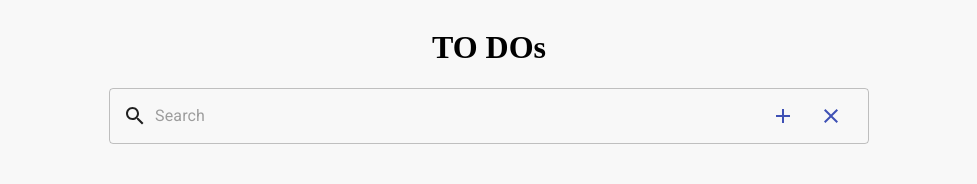
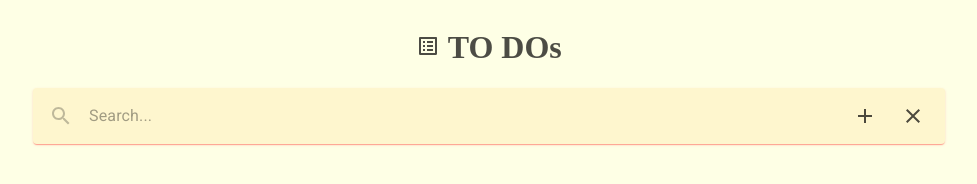
Before and after one commit to vrajpal-jhala/to-do-app, a React app: page / in a window 1280 px wide. Shown: the whole page, without its empty margins (151-1128 px from the left). Built offline with nearby package versions, Linux system fonts and the light colour scheme.

Commit message:
Changed look and feel

```diff
--- a/public/index.html
+++ b/public/index.html
@@ -6,6 +6,15 @@
     <title>To Do App</title>
   </head>
   <body>
-    <div id="toDoApp"></div>
+    <div id="toDoApp">
+      <div
+        style="position: absolute;top: 50%; left: 50%; transform: translate(-50%, -50%);display: flex;"
+      >
+        <img src="img/preloader.gif" />
+        <span style="align-self: center;padding: 10px; font-size: 40px;"
+          >Loading...</span
+        >
+      </div>
+    </div>
   </body>
 </html>
--- a/src/Header.js
+++ b/src/Header.js
@@ -1,13 +1,27 @@
 import React from 'react';
 import {
-    Grid
+    Grid,
+    makeStyles
 } from '@material-ui/core';
+import {
+    ListAlt
+} from '@material-ui/icons';
+
+const useStyle = makeStyles({
+    header: {
+        justifyContent: 'center',
+        color: 'rgba(0, 0, 0, 0.7)'
+    }
+});
 
 export default function Header() {
+
+    const classes = useStyle();
+
     return (
-        <Grid container justify="center">
+        <Grid container className={classes.header}>
             <Grid item>
-                <h1>TO DOs</h1>
+                <h1><ListAlt /> TO DOs</h1>
             </Grid>
         </Grid>
     );
--- a/src/SearchBar.js
+++ b/src/SearchBar.js
@@ -2,10 +2,10 @@ import React, {
     useState
 } from 'react';
 import {
-    Grid,
-    InputAdornment,
-    TextField,
+    Paper,
+    InputBase,
     IconButton,
+    makeStyles
 } from '@material-ui/core';
 import {
     Search,
@@ -13,7 +13,29 @@ import {
     Add
 } from '@material-ui/icons';
 
+const useStyle = makeStyles(theme => ({
+    searchBar: {
+        display: 'flex',
+        alignItems: 'center',
+        paddingRight: theme.spacing(1),
+        backgroundColor: 'rgba(255, 165, 0, 0.1)',
+        color: 'rgba(0, 0, 0, 0.25)',
+        boxShadow: '0px 2px 1px -1px rgba(255, 0, 0, 0.2), 0px 1px 1px 0px rgba(255, 0, 0, 0.14), 0px 1px 3px 0px rgba(255, 0, 0, 0.12)'
+    },
+    searchIcon: {
+        padding: theme.spacing(2)
+    },
+    searchInput: {
+        flex: 1
+    },
+    actionBtn: {
+        color: 'rgba(0, 0, 0, 0.7)'
+    }
+}));
+
 const SearchBar = ({ addItem, searchItem }) => {
+
+    const classes = useStyle();
 
     const [searchQuery, setSearchQuery] = useState('');
 
@@ -23,13 +45,17 @@ const SearchBar = ({ addItem, searchItem }) => {
     }
 
     function handleAdd() {
+        if (searchQuery !== '') {
             addItem(searchQuery);
             setSearchQuery('');
         }
+    }
 
-    function handleClear(){
+    function handleClear() {
+        if (searchQuery !== '') {
             setSearchQuery('');
-        addItem(searchQuery);
+            addItem('');
+        }
     }
 
     function handleKeyDown(e) {
@@ -39,34 +65,32 @@ const SearchBar = ({ addItem, searchItem }) => {
     }
 
     return (
-        <Grid container justify="center">
-            <Grid item xs={10}>
-                <TextField fullWidth
-                    variant="outlined"
-                    placeholder="Search"
+        <Paper
+            className={classes.searchBar}
+        >
+            <Search
+                className={classes.searchIcon}
+            />
+            <InputBase
+                className={classes.searchInput}
+                placeholder="Search..."
                 onChange={handleChange}
                 onKeyDown={handleKeyDown}
                 value={searchQuery}
-                    InputProps={{
-                        startAdornment: (
-                            <InputAdornment position="start">
-                                <Search />
-                            </InputAdornment>
-                        ),
-                        endAdornment: (
-                            <InputAdornment position="end">
-                                <IconButton color="primary" onClick={handleAdd}>
+            />
+            <IconButton
+                className={classes.actionBtn}
+                onClick={handleAdd}
+            >
                 <Add />
             </IconButton>
-                                <IconButton color="primary" onClick={handleClear}>
+            <IconButton
+                className={classes.actionBtn}
+                onClick={handleClear}
+            >
                 <Clear />
             </IconButton>
-                            </InputAdornment>
-                        ),
-                    }}
-                />
-            </Grid>
-        </Grid>
+        </Paper>
     );
 }
 
--- a/src/ToDoApp.js
+++ b/src/ToDoApp.js
@@ -15,24 +15,25 @@ class ToDoApp extends React.Component {
             filteredList: [],
             type: '',
             open: false,
-            message: '',
+            message: ''
         }
     }
 
     addNewItem = (newItem) => {
+        var exist = false;
         if (this.state.toDoList.includes(newItem)) {
-            alert('exist');
-            newItem = '';
+            exist = true
         }
 
         const currData = this.state.toDoList;
-        const newData = currData.concat(newItem === '' ? [] : [newItem]);
+        const newData = currData.concat(exist ? [] : [newItem]);
+
         this.setState({
             toDoList: newData,
             filteredList: newData,
-            type: 'success',
-            message: 'Item added!',
-            open: true
+            type: exist ? 'error' : 'success',
+            message: exist ? 'Already exist!' : 'Item added!',
+            open: newItem === '' ? false : true
         });
     }
 
@@ -76,7 +77,7 @@ class ToDoApp extends React.Component {
                 <Header />
                 <SearchBar addItem={this.addNewItem} searchItem={this.filterItems} />
                 <ToDoList data={filteredList} removeItem={this.removeItem} />
-                <Snackbar open={open} autoHideDuration={2000} onClose={this.handleClose}>
+                <Snackbar open={open} autoHideDuration={1000} onClose={this.handleClose}>
                     <Alert onClose={this.handleClose} severity={type}>
                         {message}
                     </Alert>
--- a/src/ToDoItem.js
+++ b/src/ToDoItem.js
@@ -12,7 +12,7 @@ import {
 const useStyle = makeStyles(theme => ({
     toDoItem: {
         '&:hover': {
-            backgroundColor: 'rgb(238, 238, 238)',
+            backgroundColor: 'rgba(255, 224, 0, 0.7)',
         },
         '&:hover > .removeBtn': {
             visibility: 'visible'
@@ -20,6 +20,9 @@ const useStyle = makeStyles(theme => ({
         paddingLeft: theme.spacing(2),
         marginTop: theme.spacing(1),
         display: 'flex',
+        color: 'rgba(0, 0, 0, 0.7)',
+        backgroundColor: 'rgba(255, 247, 0, 0.3)',
+        boxShadow: '0px 2px 1px -1px rgba(255, 0, 0, 0.2), 0px 1px 1px 0px rgba(255, 0, 0, 0.14), 0px 1px 3px 0px rgba(255, 0, 0, 0.12)'
     },
     itemContent: {
         flex: 1,
@@ -27,9 +30,7 @@ const useStyle = makeStyles(theme => ({
     },
 }));
 
-export default function ToDoItem(props) {
-
-    const { content, removeItem } = props;
+const ToDoItem = ({ content, removeItem }) => {
 
     const classes = useStyle();
 
@@ -42,3 +43,5 @@ export default function ToDoItem(props) {
         </Paper>
     );
 }
+
+export default ToDoItem;
--- a/src/ToDoList.js
+++ b/src/ToDoList.js
@@ -7,12 +7,12 @@ import {
 
 const useStyles = makeStyles(theme => ({
     toDoList: {
-        padding: theme.spacing(2)
+        paddingTop: theme.spacing(2),
+        paddingBottom: theme.spacing(2)
     }
 }));
 
-export default function ToDoList(props) {
-    const { data, removeItem } = props;
+const ToDoList = ({ data, removeItem }) => {
     const classes = useStyles();
 
     return (
@@ -25,3 +25,5 @@ export default function ToDoList(props) {
         </Box>
     );
 }
+
+export default ToDoList;
--- a/src/style.scss
+++ b/src/style.scss
@@ -1,7 +1,7 @@
 body {
-  background-color: rgb(248, 248, 248);
+  background-color: rgba(251, 255, 0, 0.1);
 }
 
-.removeBtn{
-    visibility: hidden;
+.removeBtn {
+  visibility: hidden;
 }
```
Also changed, not shown: public/img/preloader.gif (added). Lines whose indentation alone changed are shown as unchanged.
